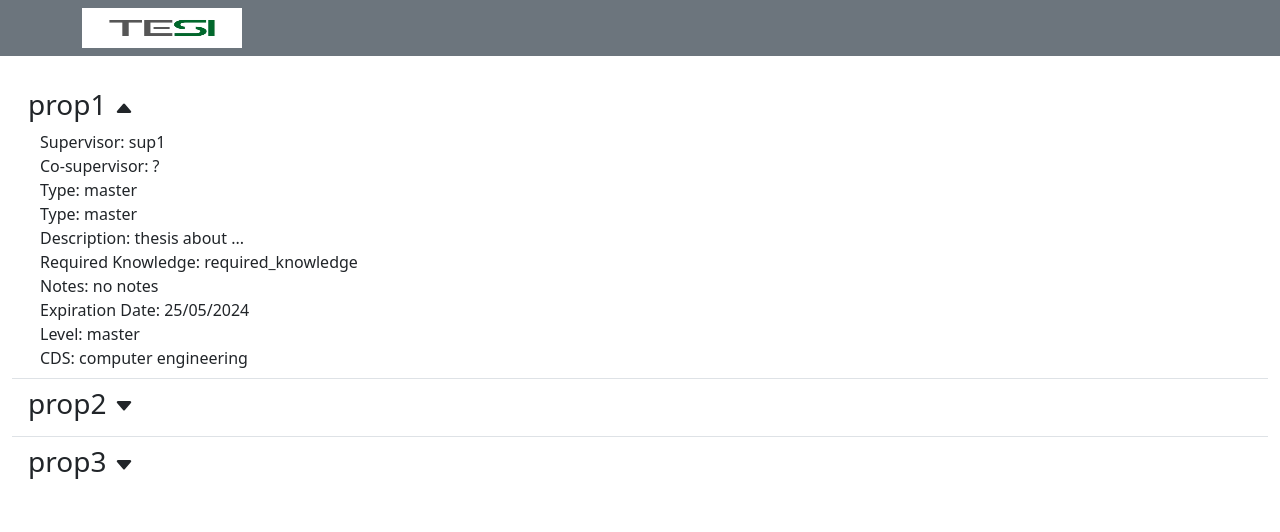
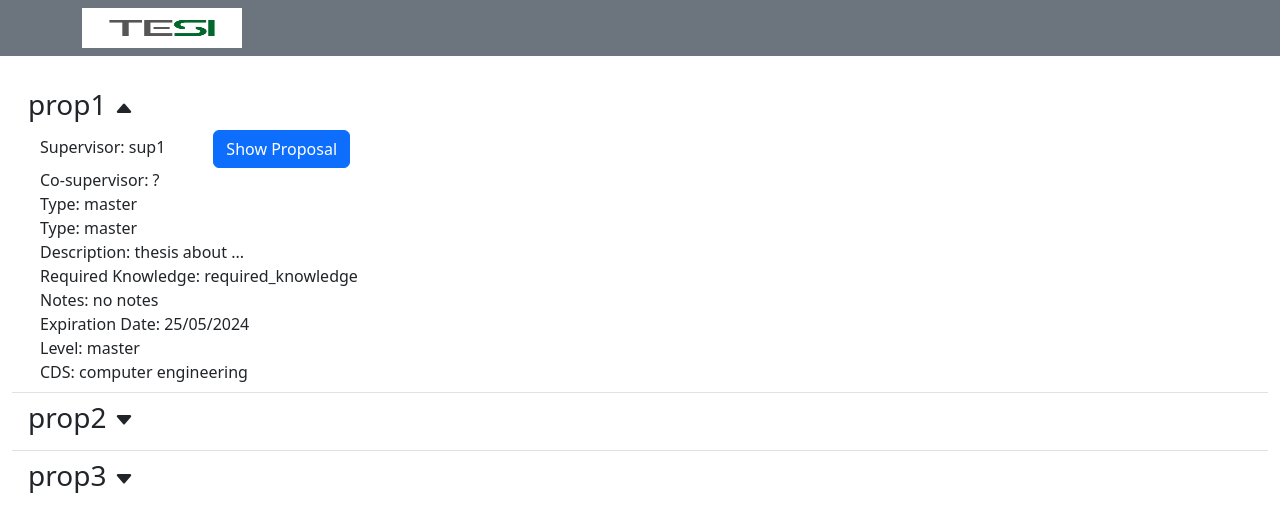
Before and after one commit to Nico331/SE2-2023-G07_Thesis-Management, a React (Create React App) app in the folder client/: page /ProposalList in a window 1280 px wide. Both pictures are taken after a click on the element "prop1". Shown: the top 532 px of the page. Built offline with nearby package versions, Linux system fonts and the light colour scheme.

Commit message:
linked proposal list with modals

```diff
--- a/client/src/components/student/StudentSearch.jsx
+++ b/client/src/components/student/StudentSearch.jsx
@@ -25,6 +25,7 @@ function StudentSearch() {
 }
 
 function ModalOfProposal(props) {
+    console.log(props.propsalData);
 
     return (
         <>
@@ -41,9 +42,9 @@ function ModalOfProposal(props) {
                 </Modal.Header>
 
                 <Modal.Body>
-                    <div>{props.propsalData[props.proposalID].proposalid}</div>
-                    <div>{props.propsalData[props.proposalID].name}</div>
-                    <div>{props.propsalData[props.proposalID].teacher}</div>
+                    {/*<div>{props.propsalData[props.proposalID].id}</div>*/}
+                    <div>Proposal Title: {props.propsalData[props.proposalID].title}</div>
+                    <div>Supervisor: {props.propsalData[props.proposalID].supervisor}</div>
                 </Modal.Body>
 
                 <Modal.Footer>
--- a/client/src/components/student/proposalList.jsx
+++ b/client/src/components/student/proposalList.jsx
@@ -2,22 +2,31 @@ import React, { useState } from 'react';
 import 'bootstrap-icons/font/bootstrap-icons.css';
 import 'bootstrap/dist/css/bootstrap.css';
 import '../componentsStyle.css'
-import { Navbar, Container, NavDropdown, Image, Button, Collapse, Table, ListGroup, ListGroupItem} from 'react-bootstrap';
+import { Navbar, Container, Modal, Image, Button, Collapse, ListGroup, ListGroupItem} from 'react-bootstrap';
 import { Link } from 'react-router-dom';
+import {ModalOfProposal} from "./StudentSearch";
 
 const ProposalList = () => {
 
-    const proposals = [{title: "prop1", supervisor: "sup1", keywords:["key1, key2, key3"], type: "master", description: "thesis about ...", required_knowledge: "required_knowledge", notes: "no notes", expiration: "25/05/2024", level: "master", cds: "computer engineering"},
-                                                {title: "prop2", supervisor: "sup2", keywords:["key1, key2"], type: "master", description: "thesis about ...", required_knowledge: "required_knowledge", notes: "no notes", expiration: "02/07/2024", level: "bachelor", cds: "computer engineering"},
-                                                {title: "prop3", supervisor: "sup2", keywords:["key1, key2, key3"], type: "master", description: "thesis about ...", required_knowledge: "required_knowledge", notes: "no notes", expiration: "14/09/2024", level: "bachelor", cds: "electronic engineering"}]
+    const proposals = [{id: 1, title: "prop1", supervisor: "sup1", keywords:["key1, key2, key3"], type: "master", description: "thesis about ...", required_knowledge: "required_knowledge", notes: "no notes", expiration: "25/05/2024", level: "master", cds: "computer engineering"},
+                                                {id: 2, title: "prop2", supervisor: "sup2", keywords:["key1, key2"], type: "master", description: "thesis about ...", required_knowledge: "required_knowledge", notes: "no notes", expiration: "02/07/2024", level: "bachelor", cds: "computer engineering"},
+                                                {id: 3, title: "prop3", supervisor: "sup2", keywords:["key1, key2, key3"], type: "master", description: "thesis about ...", required_knowledge: "required_knowledge", notes: "no notes", expiration: "14/09/2024", level: "bachelor", cds: "electronic engineering"}]
 
 
-    const [collapseState, setCollapseState] = useState(proposals.reduce((a, v) => ({ ...a, [v.title]: false }), {}));
+    const [propTest, setproptest] = useState(proposals.reduce((a, v) => ({ ...a, [v.id]: v }), {}));
+    const [collapseState, setCollapseState] = useState(proposals.reduce((a, v) => ({ ...a, [v.id]: false }), {}));
+    const [showModal, setShowModal] = useState(false);
+    const [proposalID, setProposalID] = useState('');
+
+    const handleshow = (proid) => {
+        setShowModal(true);
+        setProposalID(proid);
+    }
 
     const handleClick = (navId) =>
         setCollapseState((prev) => {
             return { ...prev, [navId]: !prev[navId] };
-        });
+    });
 
     return (
         <>
@@ -34,10 +43,10 @@ const ProposalList = () => {
             </Navbar>
             <ListGroup className="" style={{marginTop:"80px"}} variant="flush">
                 {proposals.map((p) =>
-                    <ListGroupItem onClick={() => handleClick(p.title)} style={{ cursor: "pointer" }}>
+                    <ListGroupItem onClick={() => handleClick(p.id)} style={{ cursor: "pointer" }}>
                         <h3>
                             {p.title}
-                            {collapseState[p.title] ? <svg xmlns="http://www.w3.org/2000/svg" width="20" height="20" fill="currentColor" className="bi bi-caret-up-fill ms-2" viewBox="0 0 16 16">
+                            {collapseState[p.id] ? <svg xmlns="http://www.w3.org/2000/svg" width="20" height="20" fill="currentColor" className="bi bi-caret-up-fill ms-2" viewBox="0 0 16 16">
                                                         <path d="m7.247 4.86-4.796 5.481c-.566.647-.106 1.659.753 1.659h9.592a1 1 0 0 0 .753-1.659l-4.796-5.48a1 1 0 0 0-1.506 0z"/>
                                                     </svg> :
                                                     <svg xmlns="http://www.w3.org/2000/svg" width="20" height="20" fill="currentColor" className="bi bi-caret-down-fill ms-2" viewBox="0 0 16 16">
@@ -45,9 +54,12 @@ const ProposalList = () => {
                                                     </svg>
                             }
                         </h3>
-                        <Collapse in={collapseState[p.title]}>
+                        <Collapse in={collapseState[p.id]}>
                             <Container className="ms-0 p-0">
-                                <Container>Supervisor: {p.supervisor}</Container>
+                                <Container>
+                                    Supervisor: {p.supervisor}
+                                    <Button className="ms-5" onClick={() => handleshow(p.id)}>Show Proposal</Button>
+                                </Container>
                                 <Container>Co-supervisor: ?</Container>
                                 <Container>Type: {p.type}</Container>
                                 <Container>Type: {p.type}</Container>
@@ -62,6 +74,7 @@ const ProposalList = () => {
                     </ListGroupItem>
                 )}
             </ListGroup>
+            {showModal ? <ModalOfProposal showModal={showModal} setShowModal={setShowModal} propsalData={propTest} proposalID={proposalID}/> : null}
         </>
     );
 }
```
Also changed, not shown: 1 other file (tests, documents, lock files or other folders).
